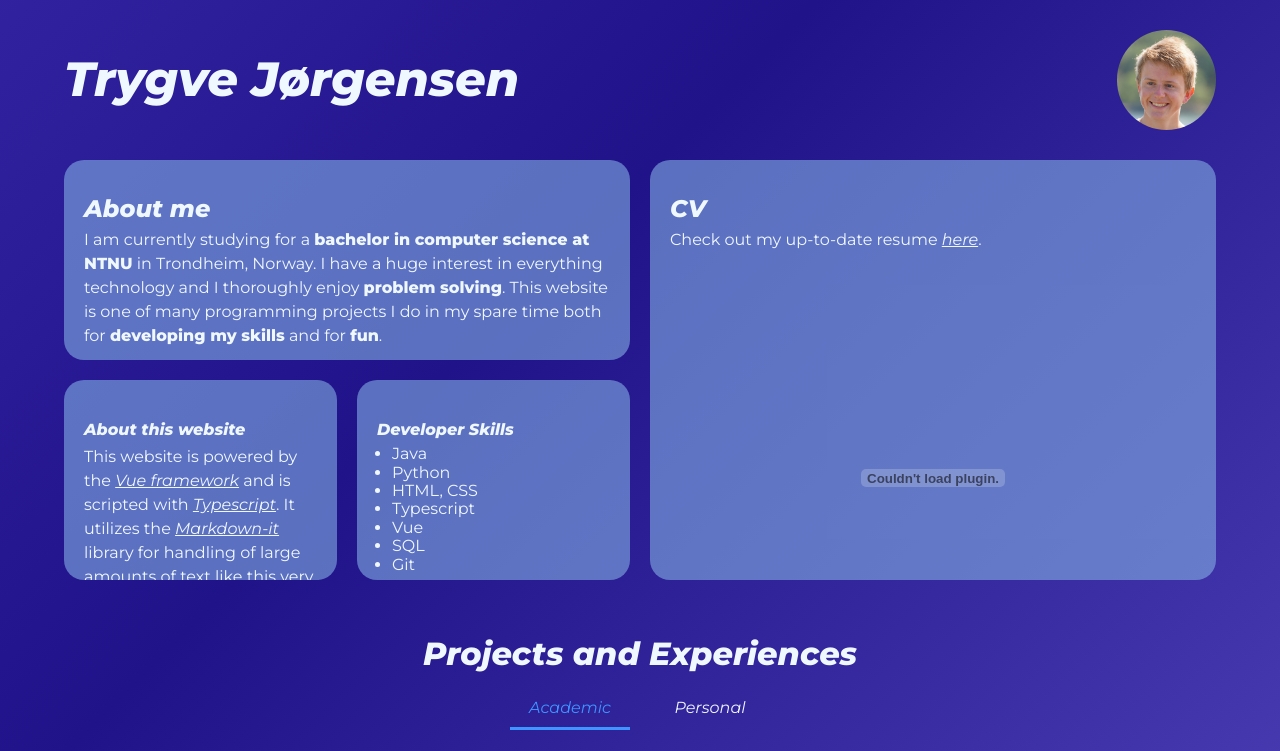
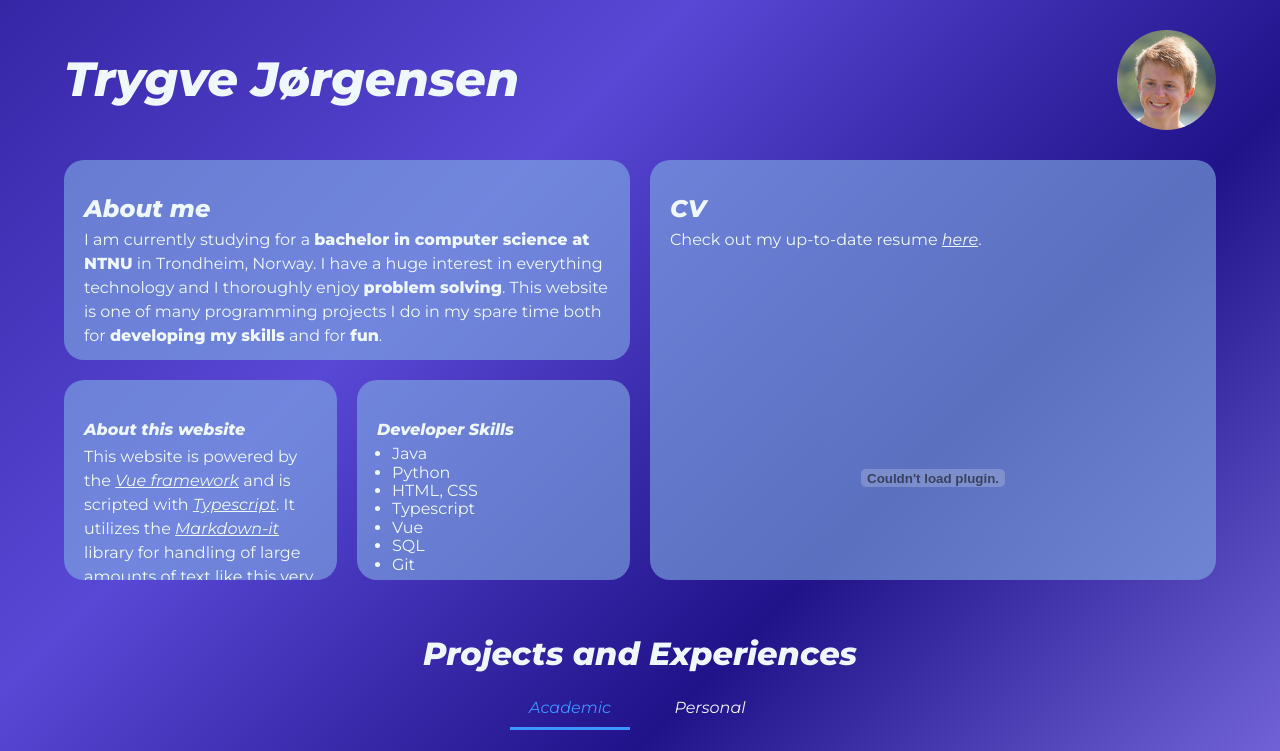
Before and after one commit to troytyggis55/personal-website, a Vue app: page / in a window 1280 px wide. Shown: the top 751 px of the page. Built offline with nearby package versions, Linux system fonts and the light colour scheme.

Commit message:
Fixed background gradient to always fit to screen

```diff
--- a/src/assets/global.scss
+++ b/src/assets/global.scss
@@ -1,15 +1,15 @@
 @import url('https://fonts.googleapis.com/css2?family=Montserrat:ital,wght@0,200;0,400;0,800;1,200;1,400;1,800&display=swap');
 
-body {
+html {
+  background: linear-gradient(-45deg, #7769DD,  #201289 ,#5948D5, #3526A6) no-repeat fixed;
+  background-size: 400% 400%;
+  animation: gradient 15s ease infinite;
+  height: 100vh;
+
   font-family: 'Montserrat', sans-serif;
   color: aliceblue;
   -webkit-font-smoothing: antialiased;
   -moz-osx-font-smoothing: grayscale;
-
-  background: linear-gradient(-45deg, #7769DD,  #201289 ,#5948D5, #3526A6);
-  background-size: 400% 400%;
-  animation: gradient 15s ease infinite;
-  height: 100vh;
 }
 
 @keyframes gradient {
@@ -34,8 +34,7 @@ a {
 }
 
 ul {
-  padding: 0;
-  padding-left: 15px;
+  padding: 0 0 0 15px;
 }
 
 h1, h2, h3 , h4, h5, h6 {
```
